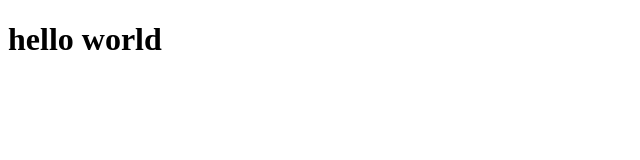
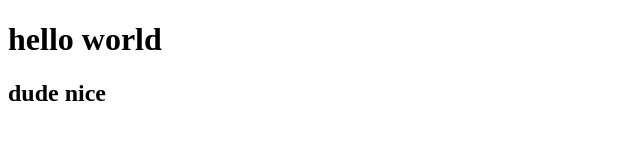
Before and after one commit to kirstenalice/githubpages-practice, a plain HTML site: page index.html in a window 1280 px wide. Shown: the whole page, without its empty margins (0-640 px from the left). Drawn offline with Linux system fonts and the light colour scheme.

Commit message:
dude nice

```diff
--- a/index.html
+++ b/index.html
@@ -6,6 +6,7 @@
 <body>
     <div>
         <h1>hello world</h1>
+        <h2>dude nice</h2>
     </div>
 </body>
 </html>
```
